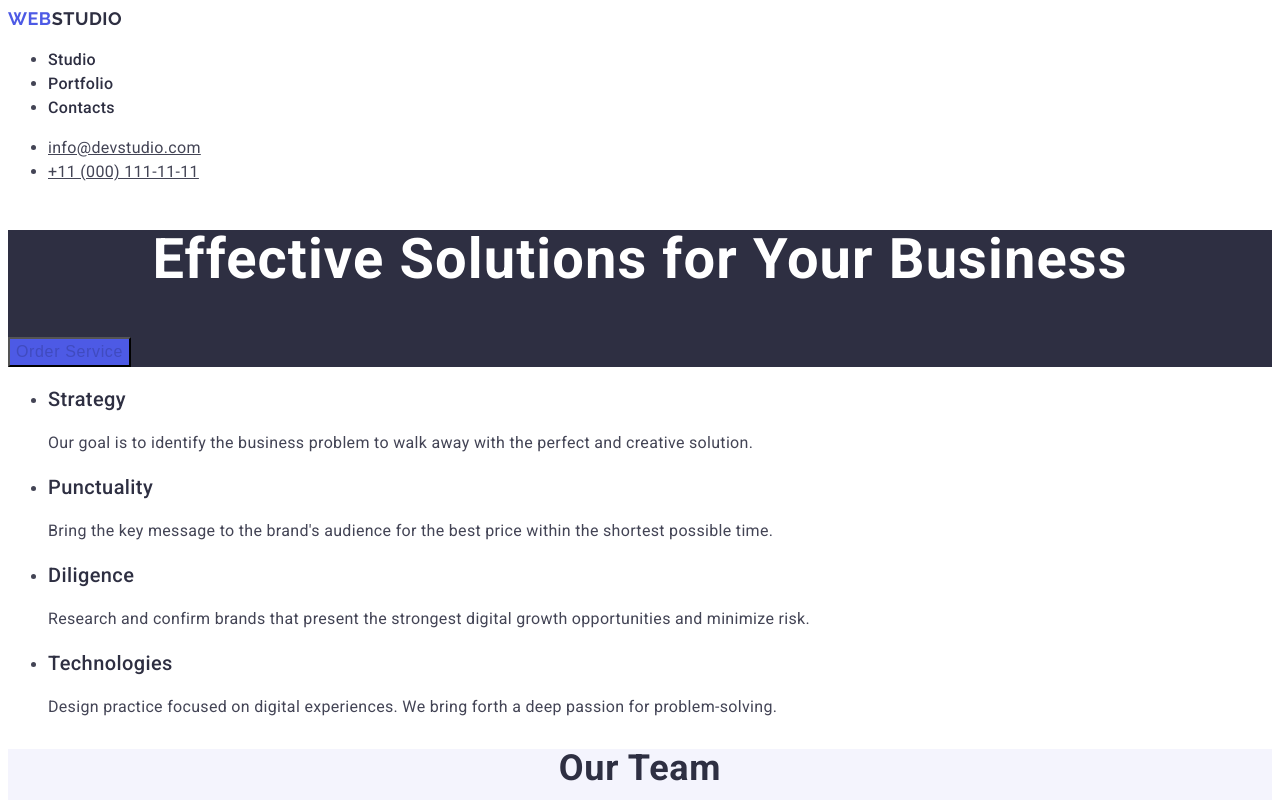
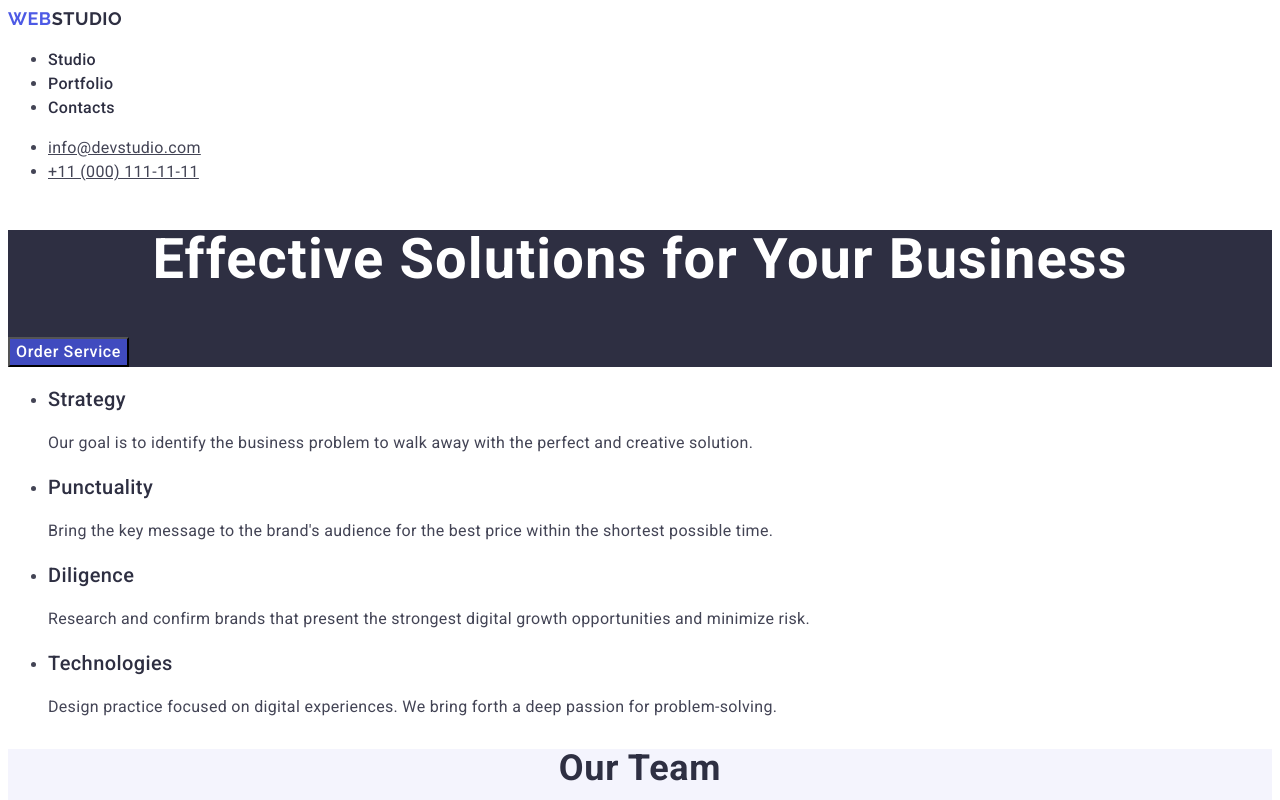
Before and after one commit to madedemo/goit-markup-hw-02, a plain HTML site: page index.html in a window 1280 px wide. Both pictures are taken after a click on the button "Order Service". Shown: the top 800 px of the page. Drawn offline with Linux system fonts and the light colour scheme.

Commit message:
Update style.css

```diff
--- a/css/style.css
+++ b/css/style.css
@@ -13,6 +13,7 @@ body {
     letter-spacing: 0.32px;
 }
 
+/*Logotype*/
 .logo {
     font-family: 'Raleway', sans-serif;
     font-size: 18px;
@@ -29,6 +30,8 @@ body {
     color: var(--navyblue, #2E2F42);
 }
 
+
+/*links*/
 .nav-page .link {
     color: #2e2f42;
     font-size: 16px;
@@ -43,7 +46,7 @@ body {
     color: #404bbf;
 }
 
-.header-address .address-link {
+.address-link {
     color: #434455;
     font-size: 16px;
     font-style: normal;
@@ -58,6 +61,7 @@ body {
 }
 
 
+/*first section*/
 .hero-section {
     background: var(--navyblue, #2E2F42);
 }
@@ -74,18 +78,22 @@ body {
 .hero-button {
     color: var(--white, #FFF);
     background: var(--iris, #4D5AE5);
+    font-family: "Roboto", sans-serif;
     font-size: 16px;
     font-style: normal;
     font-weight: 500;
     line-height: 1.5;
     letter-spacing: 0.64px;
+    cursor: pointer;
 }
 
 .hero-button:hover, .hero-button:focus {
-    color: #404BBF;
+    background-color: #404BBF;
 }
 
 
+
+/*second section*/
 .approach-title {
     color: var(--navyblue, #2E2F42);
     font-size: 20px;
@@ -99,6 +107,8 @@ body {
     letter-spacing: 0.32px;
 }
 
+
+/*third section*/
 .team-section {
     background: var(--cloud, #F4F4FD);
 }
@@ -126,6 +136,8 @@ body {
     letter-spacing: 0.32px;
 }
 
+
+/*forth section*/
 .projects-title {
     color: var(--navyblue, #2E2F42);
     font-size: 36px;
@@ -154,6 +166,8 @@ body {
     background: var(--navyblue, #2E2F42);
 }
 
+
+/*footer*/
 .footer-text {
     color: var(--cloud, #F4F4FD);
     font-family: Roboto;
```
